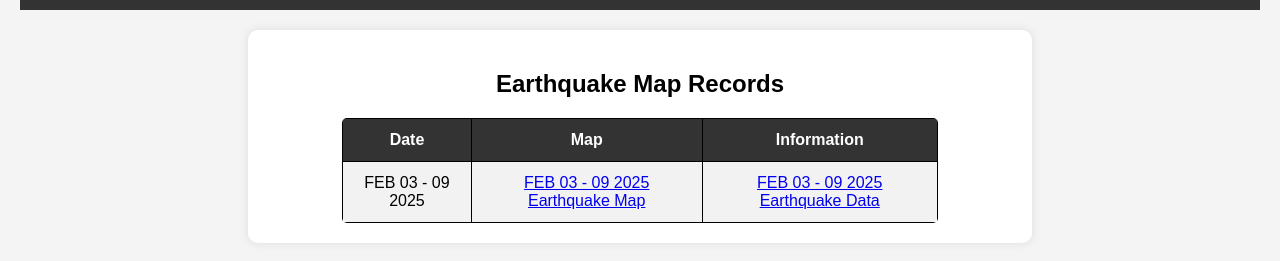
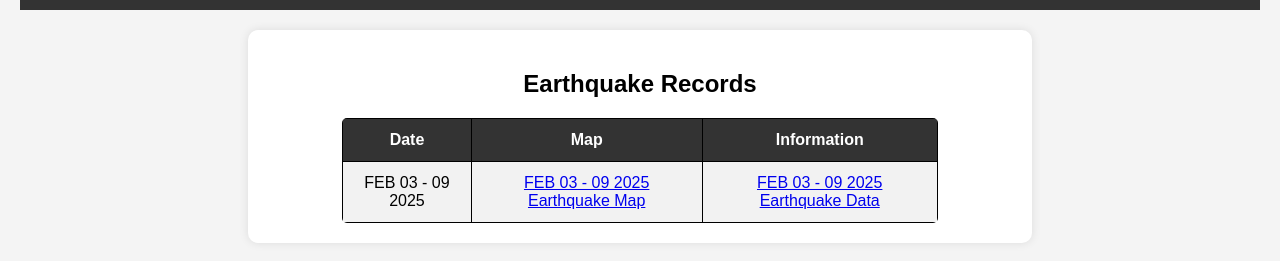
Before and after one commit to F1sh-int/Earthquake-Maps, a plain HTML site: page index.html in a window 1280 px wide. Shown: the part 187-448 px from the top of the page. Drawn offline with Linux system fonts and the light colour scheme.

Commit message:
Update 005

```diff
--- a/index.html
+++ b/index.html
@@ -14,7 +14,7 @@
         </nav>
     </header>
     <section>
-        <h2>Earthquake Map Records</h2>
+        <h2>Earthquake Records</h2>
         <table>
             <tr>
                 <th>Date</th>
```
